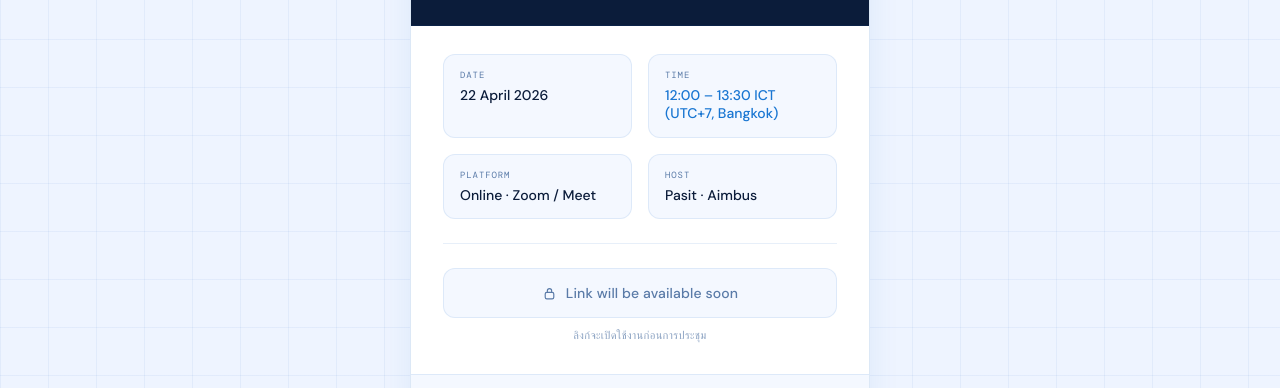
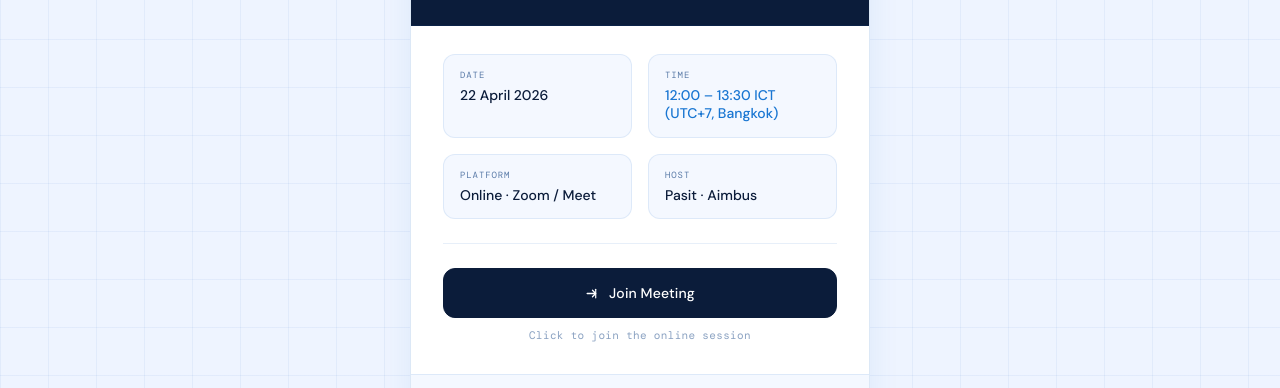
Before and after one commit to PasitDev/aimbus-meeting, a plain HTML site: page index.html in a window 1280 px wide. Shown: the part 297-685 px from the top of the page. Drawn offline with nearby package versions, Linux system fonts and the light colour scheme.

Commit message:
Update index.html

```diff
--- a/index.html
+++ b/index.html
@@ -366,8 +366,8 @@
   // ════════════════════════════════════════════
   //  ✏️  แก้ 2 ค่านี้ก่อน deploy จริง
   // ════════════════════════════════════════════
-  const MEETING_LINK = "";          // ← ใส่ลิงก์ Zoom / Meet ตรงนี้
-  const MEETING_TIME = "";          // ← เช่น "10:00 – 11:00 (ICT)"
+  const MEETING_LINK = "https://us06web.zoom.us/j/89092878744?pwd=Mm4YLaBsUHNafuEX5iafbc9YoeDNj4.1";          // ← ใส่ลิงก์ Zoom / Meet ตรงนี้
+  const MEETING_TIME = "12:00 – 13:30 ICT (UTC+7, Bangkok)";          // ← เช่น "10:00 – 11:00 (ICT)"
   // ════════════════════════════════════════════
 
   function init() {
```
